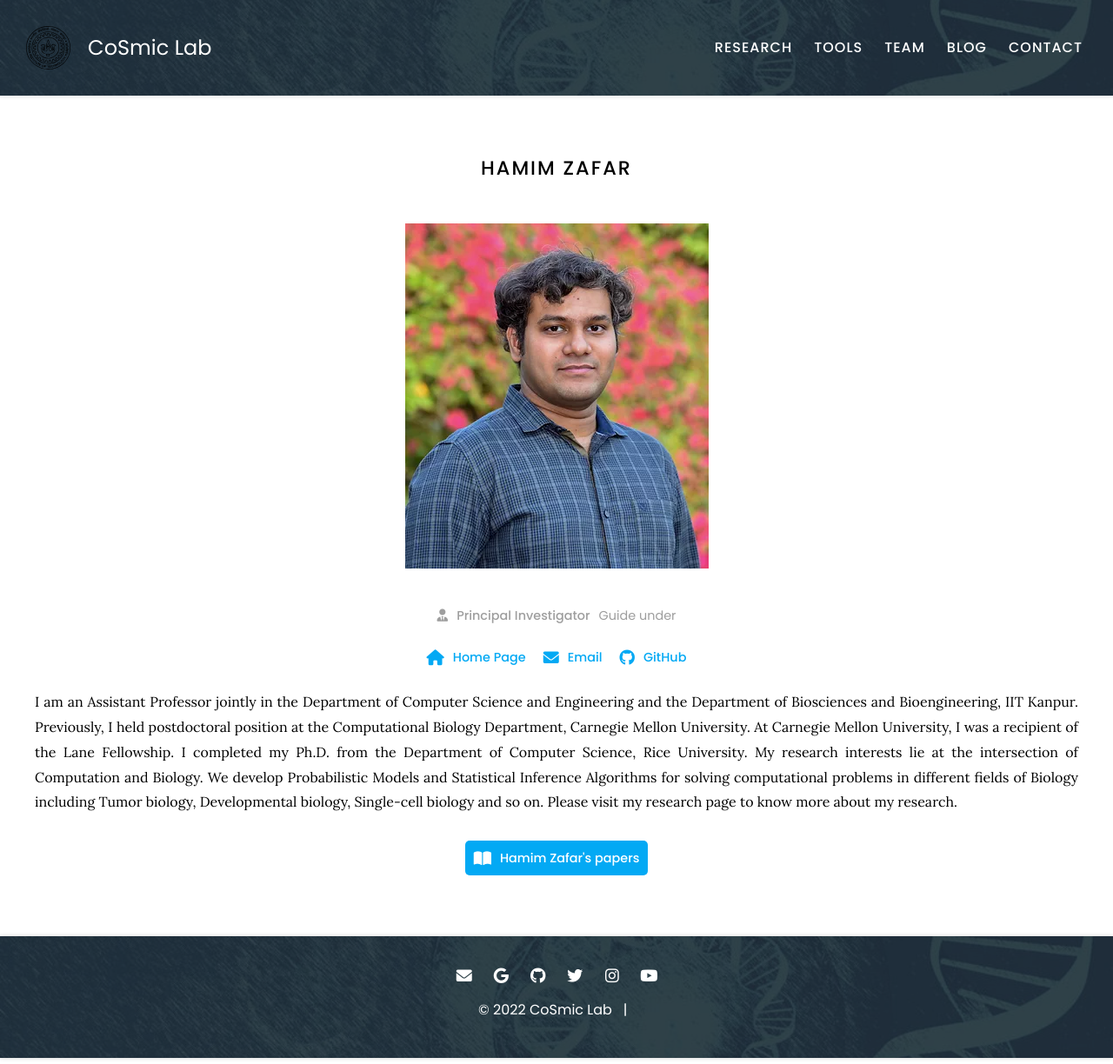
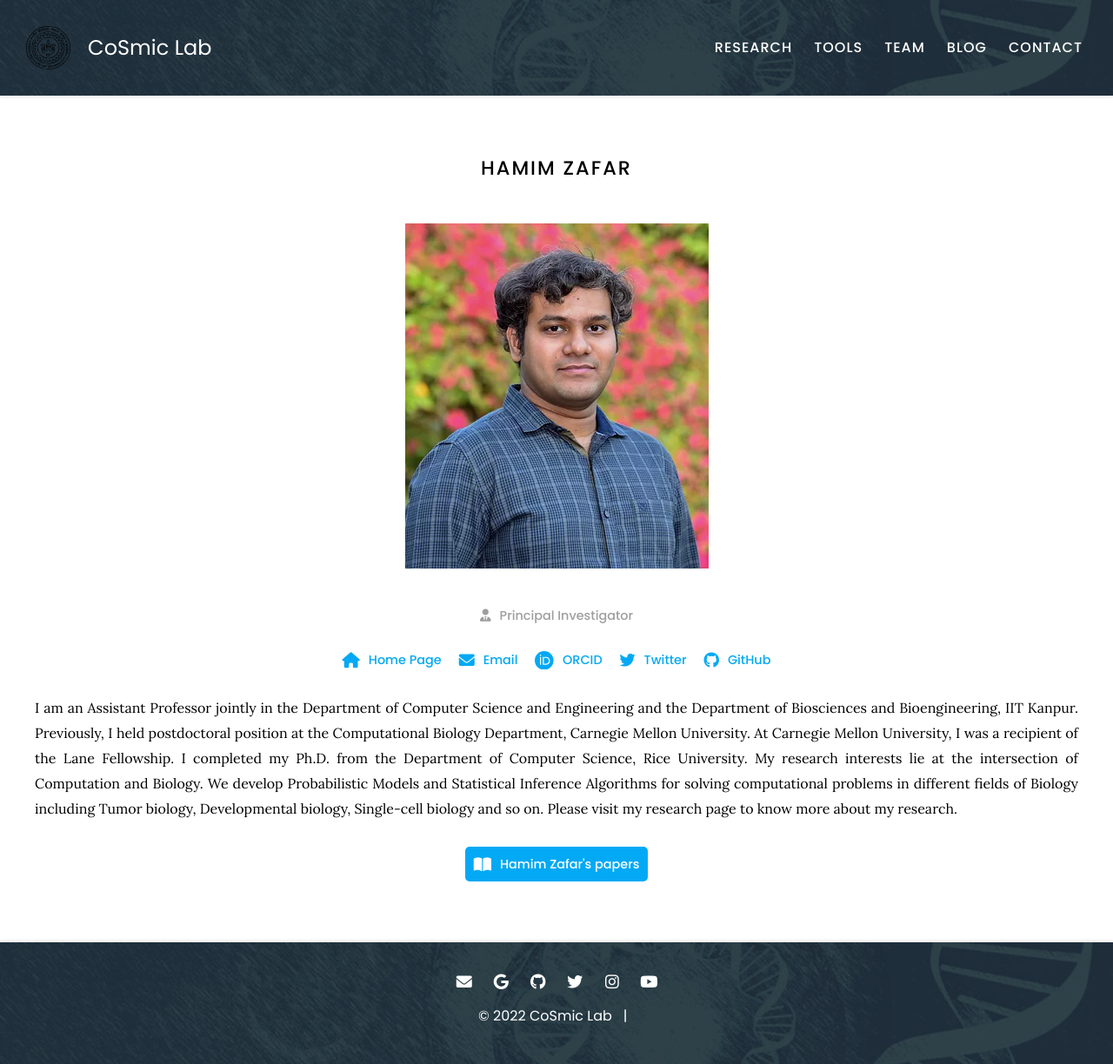
Before and after one commit to krushnapavan9/CoSmic-lab, a Jekyll site: the page built from _members/Hamim.md, in a window 1280 px wide. Shown: the whole page at 87% size. Built offline with Jekyll 4.4.1, drawn with Linux system fonts in a browser that asks for light colours.

Commit message:
Update Hamim.md

```diff
--- a/_members/Hamim.md
+++ b/_members/Hamim.md
@@ -1,11 +1,14 @@
 ---
 name: Hamim Zafar
 image: images/team/hamim.jpg
-description: Guide under
+description:
 role: pi
 links:
   home-page: https://hamimzafar.wixsite.com/home
   email: hamim@iitk.ac.in
+  orcid: 0000-0002-1617-2806
+  Google Scholar: https://scholar.google.com/citations?hl=en&user=4LeNas8AAAAJ&view_op=list_works
+  twitter: Quasarzafar
   github: Zafar-Lab
 ---
 
```
